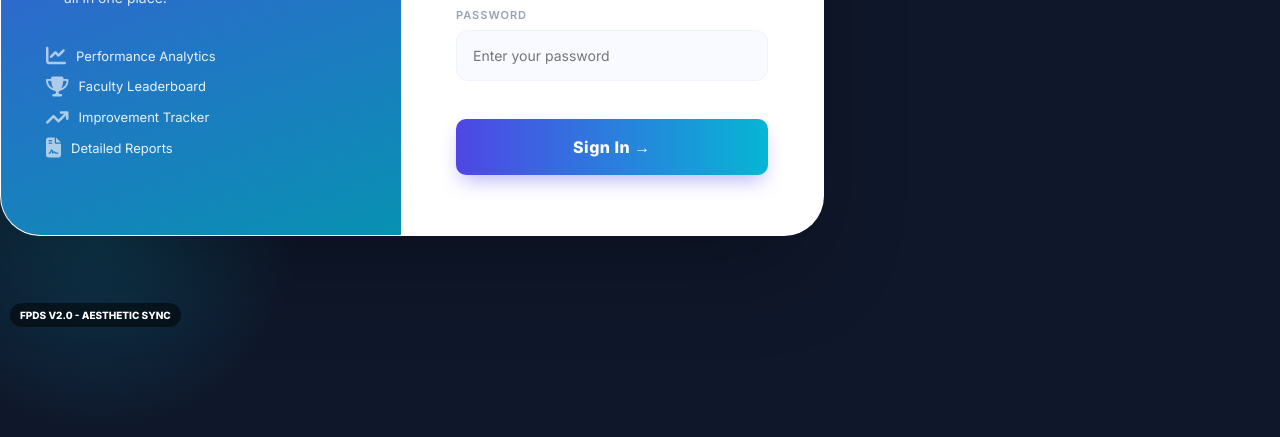
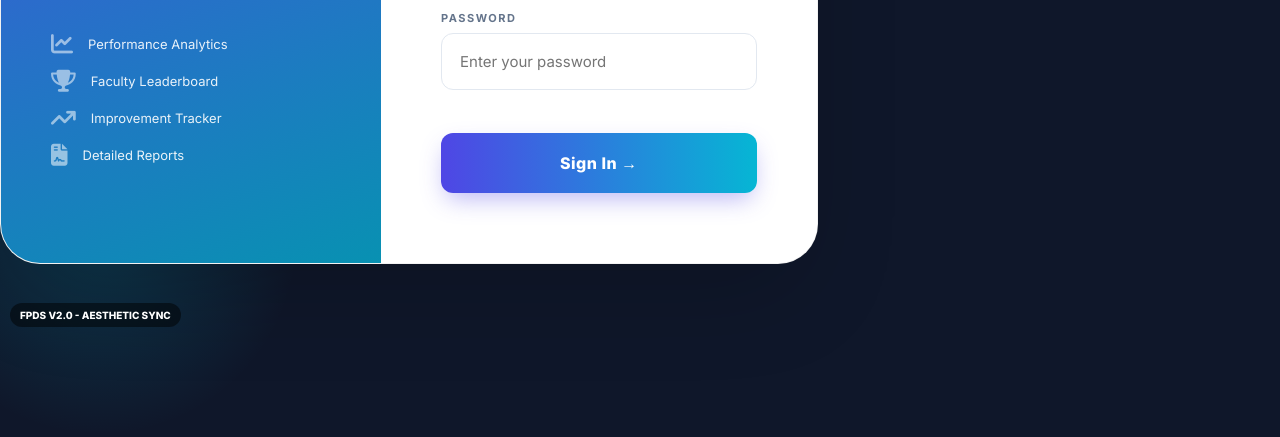
Before and after one commit to ASMITHA1605/FPDS-PROJECT-Faculty-Professional-Development-System-, a website: page index.html in a window 1280 px wide. Shown: the part 463-900 px from the top of the page. Drawn offline with Linux system fonts and the light colour scheme.

Commit message:
Minimalist Overhaul: Fixed invisible login with stark-white design

```diff
--- a/index.html
+++ b/index.html
@@ -7,39 +7,40 @@
   <title>FPDS — Login</title>
   <meta name="description" content="Faculty Professional Development System — Login Portal">
   <link rel="stylesheet" href="https://cdnjs.cloudflare.com/ajax/libs/font-awesome/6.5.1/css/all.min.css">
-  <link rel="stylesheet" href="css/design_final.css?v=5000">
+  <link rel="stylesheet" href="css/design_final.css?v=6000">
   <style>
-    /* AESTHETIC SYNC: Perfect Match for Visual Reference */
+    /* MINIMALIST AESTHETIC OVERRIDE */
     .login-container {
       background: #ffffff !important;
-      box-shadow: 0 40px 100px -20px rgba(0,0,0,0.3) !important;
-      border-radius: 40px !important; /* Higher precision roundness */
-      width: 960px !important;
+      box-shadow: 0 40px 100px -20px rgba(0,0,0,0.2) !important;
+      border-radius: 40px !important;
+      width: 940px !important;
+      border: 1px solid rgba(0,0,0,0.05) !important;
     }
-    .login-box { background: #ffffff !important; padding: 60px 55px !important; }
-    .login-box label { font-size: 11px !important; color: #94a3b8 !important; letter-spacing: 1px !important; }
+    .login-box { background: #ffffff !important; padding: 70px 60px !important; }
+    .login-box label { font-size: 11px !important; color: #64748b !important; letter-spacing: 1.5px !important; font-weight: 700 !important; }
     .login-box input, .login-box select {
-      background: #f8faff !important; /* Very light blue-white */
-      border: 1.5px solid #eef2ff !important;
-      padding: 16px !important;
+      background: #ffffff !important;
+      border: 1px solid #e2e8f0 !important;
+      padding: 18px !important;
       border-radius: 12px !important;
+      font-size: 15px !important;
     }
+    .login-box input:focus { border-color: #4f46e5 !important; box-shadow: 0 0 0 4px rgba(79, 70, 229, 0.05) !important; }
     .login-box button {
       background: linear-gradient(90deg, #4f46e5 0%, #06b6d4 100%) !important;
       font-weight: 800 !important;
       color: white !important;
-      border-radius: 10px !important;
-      margin-top: 20px !important;
-      padding: 18px !important;
-      box-shadow: 0 10px 20px -5px rgba(79, 70, 229, 0.4) !important;
-      display: flex !important;
-      align-items: center !important;
-      justify-content: center !important;
-      gap: 10px !important;
+      border-radius: 12px !important;
+      margin-top: 25px !important;
+      padding: 20px !important;
+      box-shadow: 0 10px 25px -5px rgba(79, 70, 229, 0.4) !important;
+      letter-spacing: 0.5px !important;
     }
-    .login-box h2 { color: #0f172a !important; font-size: 38px !important; font-weight: 900 !important; letter-spacing: -1.5px !important; }
-    .login-left { background: linear-gradient(160deg, #4f46e5, #0891b2) !important; width: 400px !important; padding: 60px 45px !important; }
-    .feature-item i { color: rgba(255,255,255,0.7) !important; font-size: 20px !important; }
+    .login-box h2 { color: #0f172a !important; font-size: 42px !important; font-weight: 900 !important; letter-spacing: -2px !important; margin-bottom: 10px !important; }
+    .login-left { background: linear-gradient(160deg, #4f46e5, #0891b2) !important; width: 380px !important; padding: 70px 50px !important; }
+    .feature-item { gap: 15px !important; margin-bottom: 5px !important; }
+    .feature-item i { color: rgba(255,255,255,0.6) !important; font-size: 22px !important; }
   </style>
 </head>
 
```
